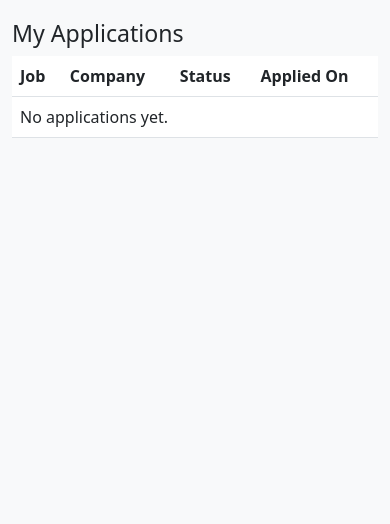
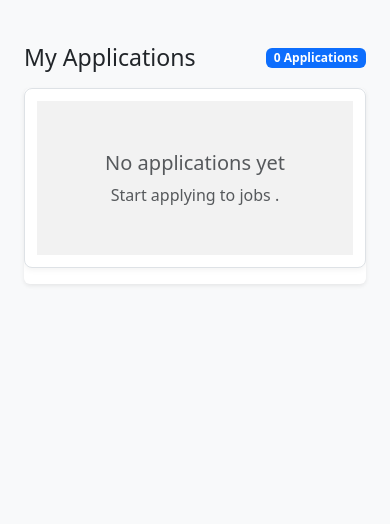
Before and after one commit to sugandv21/Vetri_Consultancy_Services, a Django app: page /jobs/applications/ in a window 390 px wide. Shown: the part 74-598 px from the top of the page. Run offline with Django 5.2, Linux system fonts and the light colour scheme; a user stored in the database is signed in; data comes from the database, SQL or seed files in the repository.

Commit message:
Add files via upload

```diff
--- a/jobs/templates/jobs/applications.html
+++ b/jobs/templates/jobs/applications.html
@@ -1,10 +1,62 @@
 {% extends "accounts/base.html" %}
 {% block content %}
 
-<h3>My Applications</h3>
+<style>
+/* Mobile stacked table */
+@media (max-width: 767px) {
+  .responsive-table thead {
+    display: none;
+  }
 
-<table class="table">
-  <thead>
+  .responsive-table,
+  .responsive-table tbody,
+  .responsive-table tr,
+  .responsive-table td {
+    display: block;
+    width: 100%;
+  }
+
+  .responsive-table tr {
+    margin-bottom: 1rem;
+    border: 1px solid #dee2e6;
+    border-radius: 8px;
+    padding: 12px;
+    background: #fff;
+    box-shadow: 0 2px 6px rgba(0,0,0,0.05);
+  }
+
+  .responsive-table td {
+    border: none;
+    padding: 6px 0;
+  }
+
+  .responsive-table td::before {
+    content: attr(data-label);
+    font-weight: 600;
+    display: block;
+    margin-bottom: 2px;
+    color: #6c757d;
+  }
+}
+</style>
+
+<div class="container mt-4">
+
+  <!-- Header -->
+  <div class="d-flex justify-content-between align-items-center mb-3">
+    <h3 class="mb-0">My Applications</h3>
+    <span class="badge bg-primary">
+      {{ applications|length }} Applications
+    </span>
+  </div>
+
+  <!-- Card Wrapper -->
+  <div class="card shadow-sm border-0">
+    <div class="card-body p-0">
+
+      <div class="table-responsive">
+        <table class="table table-striped table-hover align-middle mb-0 responsive-table">
+          <thead class="table-light">
             <tr>
               <th>Job</th>
               <th>Company</th>
@@ -12,18 +64,52 @@
               <th>Applied On</th>
             </tr>
           </thead>
+
           <tbody>
             {% for app in applications %}
             <tr>
-      <td>{{ app.job.title }}</td>
-      <td>{{ app.job.company_name }}</td>
-      <td>{{ app.get_status_display }}</td>
-      <td>{{ app.applied_at|date:"d M Y" }}</td>
+              <td data-label="Job">
+                <strong>{{ app.job.title }}</strong>
+              </td>
+
+              <td data-label="Company">
+                {{ app.job.company_name }}
+              </td>
+
+              <td data-label="Status">
+                {% if app.get_status_display == "Selected" %}
+                  <span class="badge bg-success">{{ app.get_status_display }}</span>
+                {% elif app.get_status_display == "Rejected" %}
+                  <span class="badge bg-danger">{{ app.get_status_display }}</span>
+                {% elif app.get_status_display == "Interview" %}
+                  <span class="badge bg-warning text-dark">{{ app.get_status_display }}</span>
+                {% else %}
+                  <span class="badge bg-secondary">{{ app.get_status_display }}</span>
+                {% endif %}
+              </td>
+
+              <td data-label="Applied On">
+                {{ app.applied_at|date:"d M Y" }}
+              </td>
             </tr>
+
             {% empty %}
-    <tr><td colspan="4">No applications yet.</td></tr>
+            <tr>
+              <td colspan="4" class="text-center py-5 text-muted">
+                <div>
+                  <h5>No applications yet</h5>
+                  <p class="mb-0">Start applying to jobs .</p>
+                </div>
+              </td>
+            </tr>
             {% endfor %}
           </tbody>
         </table>
+      </div>
+
+    </div>
+  </div>
+
+</div>
 
 {% endblock %}
```
Lines whose indentation alone changed are shown as unchanged.
